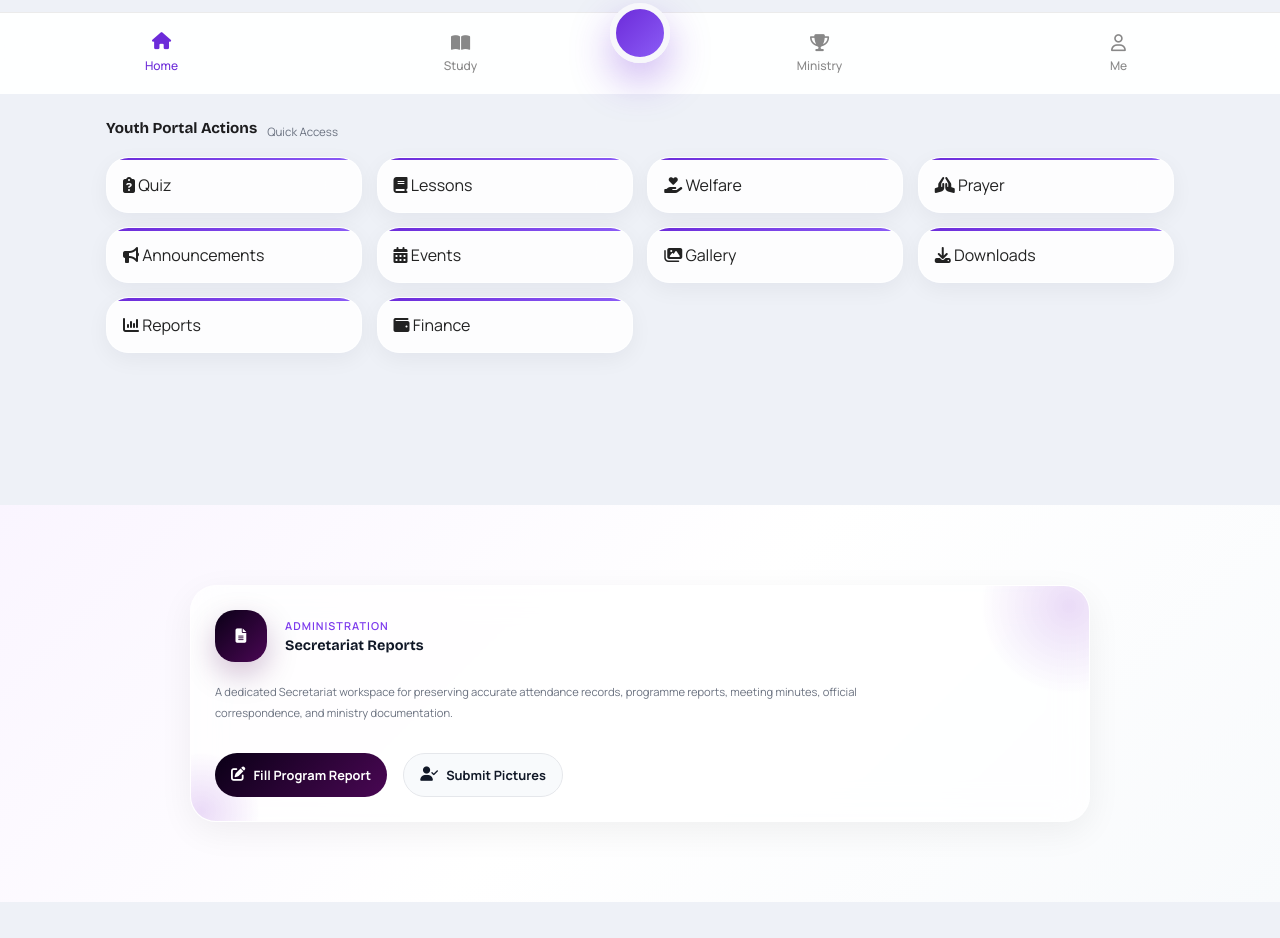
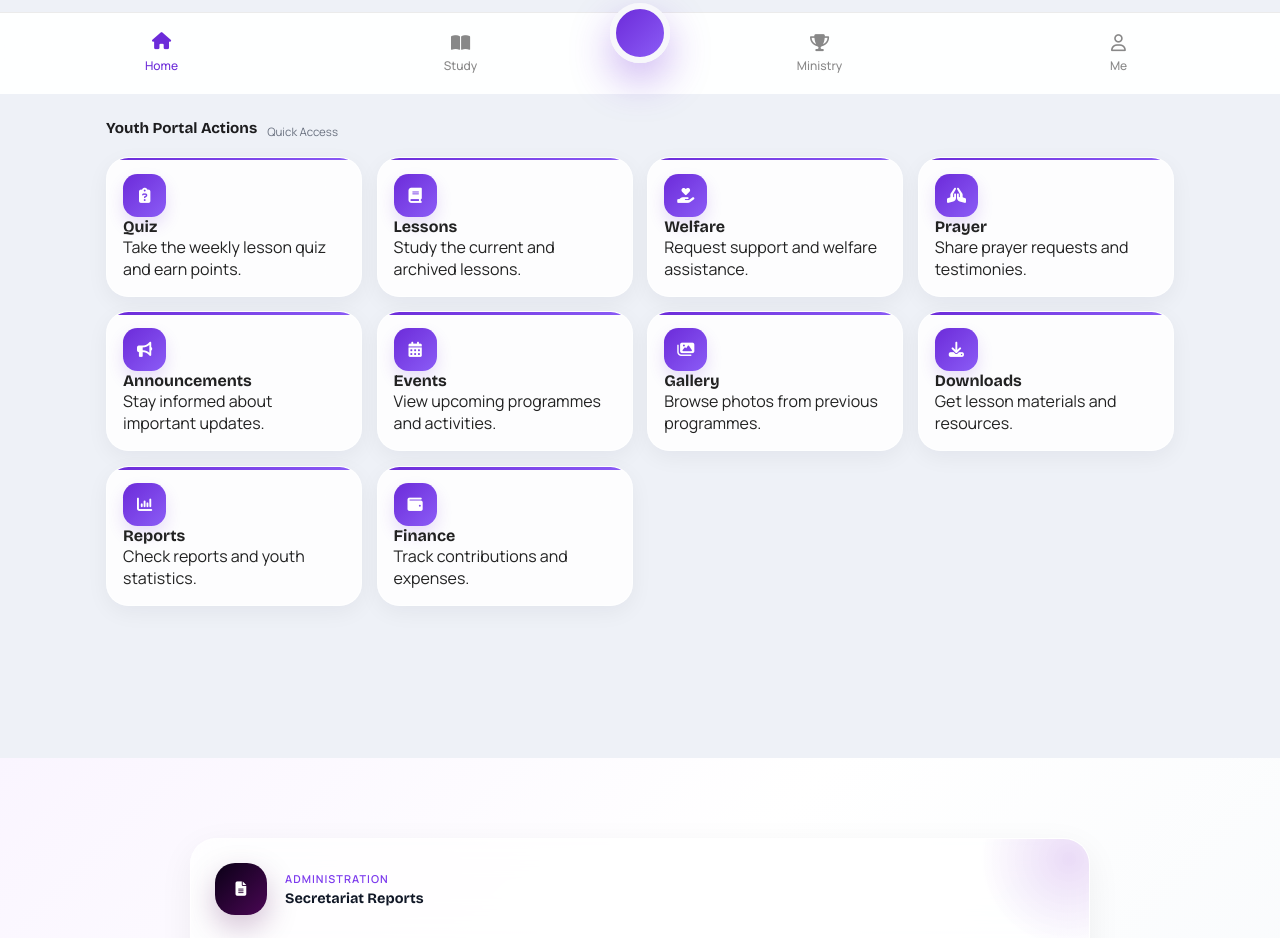
Before and after one commit to apostolicfaithchurchisiwuyouth/isiwu-welfare-dashboard, a plain HTML site: page index.html in a window 1280 px wide. Shown: the part 706-1644 px from the top of the page. Drawn offline with nearby package versions, Linux system fonts and the light colour scheme; no server answers; some icons are missing.

Commit message:
Update index.html

```diff
--- a/index.html
+++ b/index.html
@@ -85,70 +85,212 @@
 
     <div class="section-title">
 
-<h3>
+        <h3>Youth Portal Actions</h3>
 
-Youth Portal Actions
-
-</h3>
-
-<p>
-
-Quick Access
-
-</p>
+        <p>Quick Access</p>
 
     </div>
 
     <div class="hub-grid">
 
+        <!-- Quiz -->
+
         <div class="hub-item">
+
+            <div class="hub-icon">
+
                 <i class="fa-solid fa-clipboard-question"></i>
-<span>Quiz</span>
+
             </div>
 
-<div class="hub-item">
-<i class="fa-solid fa-book"></i>
-<span>Lessons</span>
+            <div class="hub-content">
+
+                <h4>Quiz</h4>
+
+                <p>Take the weekly lesson quiz and earn points.</p>
+
             </div>
 
-<div class="hub-item">
-<i class="fa-solid fa-hand-holding-heart"></i>
-<span>Welfare</span>
         </div>
 
+        <!-- Lessons -->
+
         <div class="hub-item">
-<i class="fa-solid fa-hands-praying"></i>
-<span>Prayer</span>
+
+            <div class="hub-icon">
+
+                <i class="fa-solid fa-book"></i>
+
             </div>
 
-<div class="hub-item">
-<i class="fa-solid fa-bullhorn"></i>
-<span>Announcements</span>
+            <div class="hub-content">
+
+                <h4>Lessons</h4>
+
+                <p>Study the current and archived lessons.</p>
+
             </div>
 
-<div class="hub-item">
-<i class="fa-solid fa-calendar-days"></i>
-<span>Events</span>
         </div>
 
+        <!-- Welfare -->
+
         <div class="hub-item">
-<i class="fa-solid fa-images"></i>
-<span>Gallery</span>
+
+            <div class="hub-icon">
+
+                <i class="fa-solid fa-hand-holding-heart"></i>
+
             </div>
 
-<div class="hub-item">
-<i class="fa-solid fa-download"></i>
-<span>Downloads</span>
+            <div class="hub-content">
+
+                <h4>Welfare</h4>
+
+                <p>Request support and welfare assistance.</p>
+
             </div>
 
-<div class="hub-item">
-<i class="fa-solid fa-chart-column"></i>
-<span>Reports</span>
         </div>
 
+        <!-- Prayer -->
+
         <div class="hub-item">
+
+            <div class="hub-icon">
+
+                <i class="fa-solid fa-hands-praying"></i>
+
+            </div>
+
+            <div class="hub-content">
+
+                <h4>Prayer</h4>
+
+                <p>Share prayer requests and testimonies.</p>
+
+            </div>
+
+        </div>
+
+        <!-- Announcements -->
+
+        <div class="hub-item">
+
+            <div class="hub-icon">
+
+                <i class="fa-solid fa-bullhorn"></i>
+
+            </div>
+
+            <div class="hub-content">
+
+                <h4>Announcements</h4>
+
+                <p>Stay informed about important updates.</p>
+
+            </div>
+
+        </div>
+
+        <!-- Events -->
+
+        <div class="hub-item">
+
+            <div class="hub-icon">
+
+                <i class="fa-solid fa-calendar-days"></i>
+
+            </div>
+
+            <div class="hub-content">
+
+                <h4>Events</h4>
+
+                <p>View upcoming programmes and activities.</p>
+
+            </div>
+
+        </div>
+
+        <!-- Gallery -->
+
+        <div class="hub-item">
+
+            <div class="hub-icon">
+
+                <i class="fa-solid fa-images"></i>
+
+            </div>
+
+            <div class="hub-content">
+
+                <h4>Gallery</h4>
+
+                <p>Browse photos from previous programmes.</p>
+
+            </div>
+
+        </div>
+
+        <!-- Downloads -->
+
+        <div class="hub-item">
+
+            <div class="hub-icon">
+
+                <i class="fa-solid fa-download"></i>
+
+            </div>
+
+            <div class="hub-content">
+
+                <h4>Downloads</h4>
+
+                <p>Get lesson materials and resources.</p>
+
+            </div>
+
+        </div>
+
+        <!-- Reports -->
+
+        <div class="hub-item">
+
+            <div class="hub-icon">
+
+                <i class="fa-solid fa-chart-column"></i>
+
+            </div>
+
+            <div class="hub-content">
+
+                <h4>Reports</h4>
+
+                <p>Check reports and youth statistics.</p>
+
+            </div>
+
+        </div>
+
+        <!-- Finance -->
+
+        <div class="hub-item">
+
+            <div class="hub-icon">
+
                 <i class="fa-solid fa-wallet"></i>
-<span>Finance</span>
+
+            </div>
+
+            <div class="hub-content">
+
+                <h4>Finance</h4>
+
+                <p>Track contributions and expenses.</p>
+
+            </div>
+
         </div>
 
     </div>
```
Lines whose indentation alone changed are shown as unchanged.
